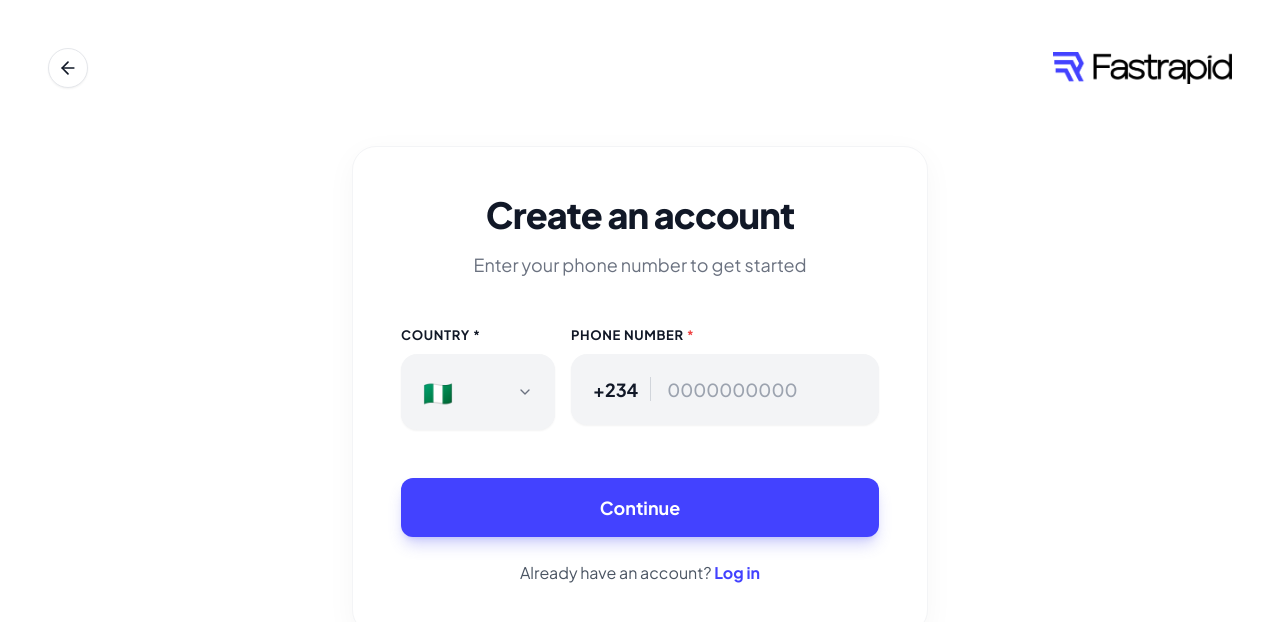
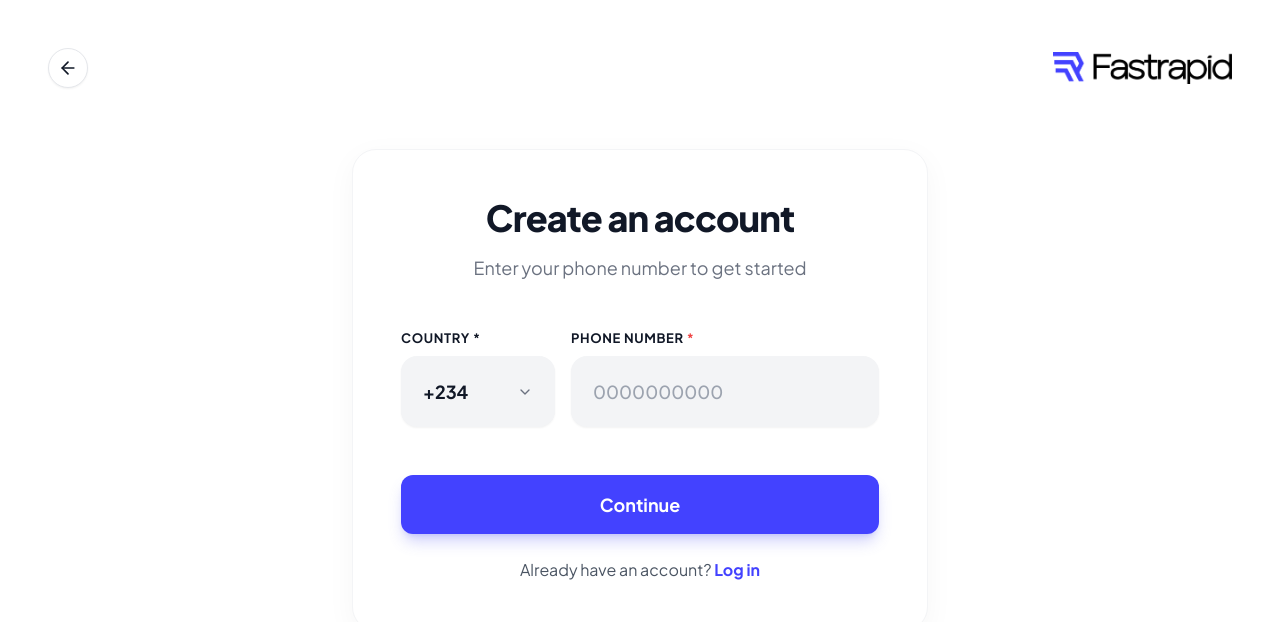
Before and after one commit to sunnydoshlowkee-jpg/Fastrapidapp, a React (Vite) app: page /onboarding/phone in a window 1280 px wide. Shown: the top 622 px of the page. Built offline with nearby package versions, Linux system fonts and the light colour scheme; no server answers.

Commit message:
style(user-onboarding): replace country flag with dial code and remove dial code from phone input

```diff
--- a/src/apps/user/pages/onboarding/PhoneEntry.jsx
+++ b/src/apps/user/pages/onboarding/PhoneEntry.jsx
@@ -56,7 +56,7 @@ export default function PhoneEntry() {
               Country *
             </label>
             <div className="flex items-center bg-[#F3F4F6] rounded-2xl p-5 border-2 border-transparent transition-all shadow-sm">
-              <span className="text-2xl mr-2">🇳🇬</span>
+              <span className="text-[#111827] font-bold text-[16px] md:text-[18px] mr-2">+234</span>
               <svg width="16" height="16" viewBox="0 0 24 24" fill="none" stroke="currentColor" strokeWidth="2" strokeLinecap="round" strokeLinejoin="round" className="text-gray-500 ml-auto"><polyline points="6 9 12 15 18 9"></polyline></svg>
             </div>
           </div>
@@ -72,8 +72,6 @@ export default function PhoneEntry() {
                   : 'border-transparent focus-within:border-[#4342FF] focus-within:bg-white'
               }`}
             >
-              <span className="text-[#111827] font-bold text-[16px] md:text-[18px] mr-3">+234</span>
-              <div className="w-px h-6 bg-[#D1D5DB] mr-4" />
               <input
                 type="tel"
                 value={phone}
```
